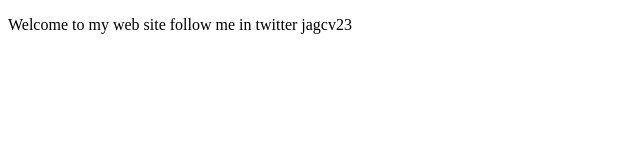
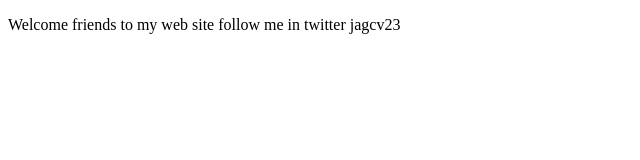
Before and after one commit to jagcv/Projects, a plain HTML site: page index.html in a window 1280 px wide. Shown: the whole page, without its empty margins (0-640 px from the left). Drawn offline with Linux system fonts and the light colour scheme.

Commit message:
Cambios hechos en index.html

```diff
--- a/index.html
+++ b/index.html
@@ -8,7 +8,7 @@
 </head>
 <body>
     <p>
-        Welcome to my web site
+        Welcome  friends to my web site
         follow me in twitter jagcv23
     </p>
 </body>
```
